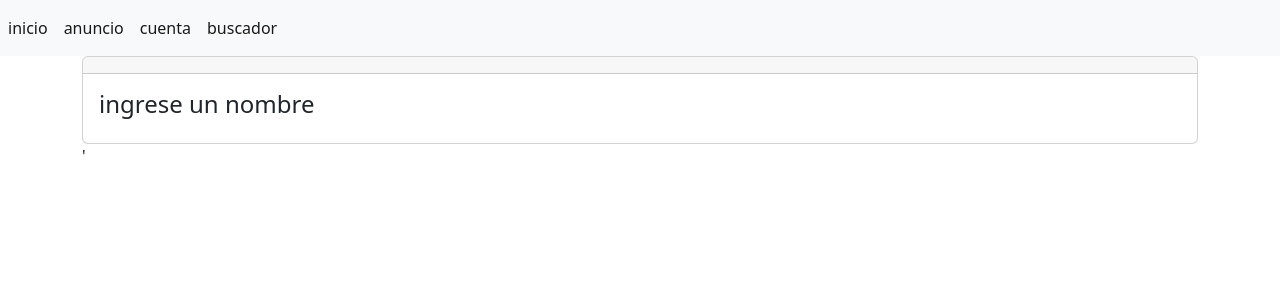
After one commit to SebaValle/mi-estacionamiento, a Django app: page /anuncio/buscador in a window 1280 px wide. The commit adds this page. Shown: the top 300 px of the page. Run offline with Django 4.2, Linux system fonts and the light colour scheme.

Commit message:
inicio del buscador

```diff
--- /dev/null
+++ b/estacionamiento/anuncio/templates/anuncio/buscador.html
@@ -0,0 +1,20 @@
+{% extends "base.html" %}
+
+{% block titulo %}  introducir nuevo anuncio  {% endblock %}
+
+{% block contenido %}
+
+<div class="row">
+    <div class="col-12">
+        <div class="card">
+            <div class="card-header">
+            </div>
+            <div class="card-body">
+                <h4 class="card-title">ingrese un nombre</h4>
+
+            </div>
+        </div>
+    </div>
+</div>
+
+{% endblock %}
--- a/estacionamiento/anuncio/templates/anuncio/index.html
+++ b/estacionamiento/anuncio/templates/anuncio/index.html
@@ -28,7 +28,7 @@
                             {% for publicacion in publicaciones %}
                             <tr class="">
                                 <td>{{publicacion.id}}</td>
-                                <td>{{publicacion.dueño}}</td>
+                                <td>{{publicacion.dueno}}</td>
                                 <td>{{publicacion.horario}}</td>
                                 <td>{{publicacion.descripcion}}</td>
                                 <td>{{publicacion.precio}}</td>
--- a/estacionamiento/anuncio/templates/base.html
+++ b/estacionamiento/anuncio/templates/base.html
@@ -21,6 +21,7 @@
             <a class="nav-item nav-link active" href="{% url 'inicio2'%}">inicio</a>
             <a class="nav-item nav-link active" href="{% url 'anuncio'%}">anuncio</a>
             <a class="nav-item nav-link active" href="{% url 'inicio'%}">cuenta</a>
+            <a class="nav-item nav-link active" href="">buscador</a>
         </div>
     </nav>
   </header>
--- a/estacionamiento/anuncio/urls.py
+++ b/estacionamiento/anuncio/urls.py
@@ -7,4 +7,5 @@
     path('anuncio', views.anuncio, name='anuncio'),
     path('anuncio/crear', views.crear, name='crear'),
     path('anuncio/modificar', views.modificar, name='modificar'),
+    path('anuncio/buscador', views.buscador, name='buscador'),
 ]
--- a/estacionamiento/anuncio/views.py
+++ b/estacionamiento/anuncio/views.py
@@ -23,3 +23,6 @@
 
 def modificar(request):
     return render(request, 'anuncio/modificar.html')
+
+def buscador(request):
+    return render(request, 'anuncio/buscador.html')
```
